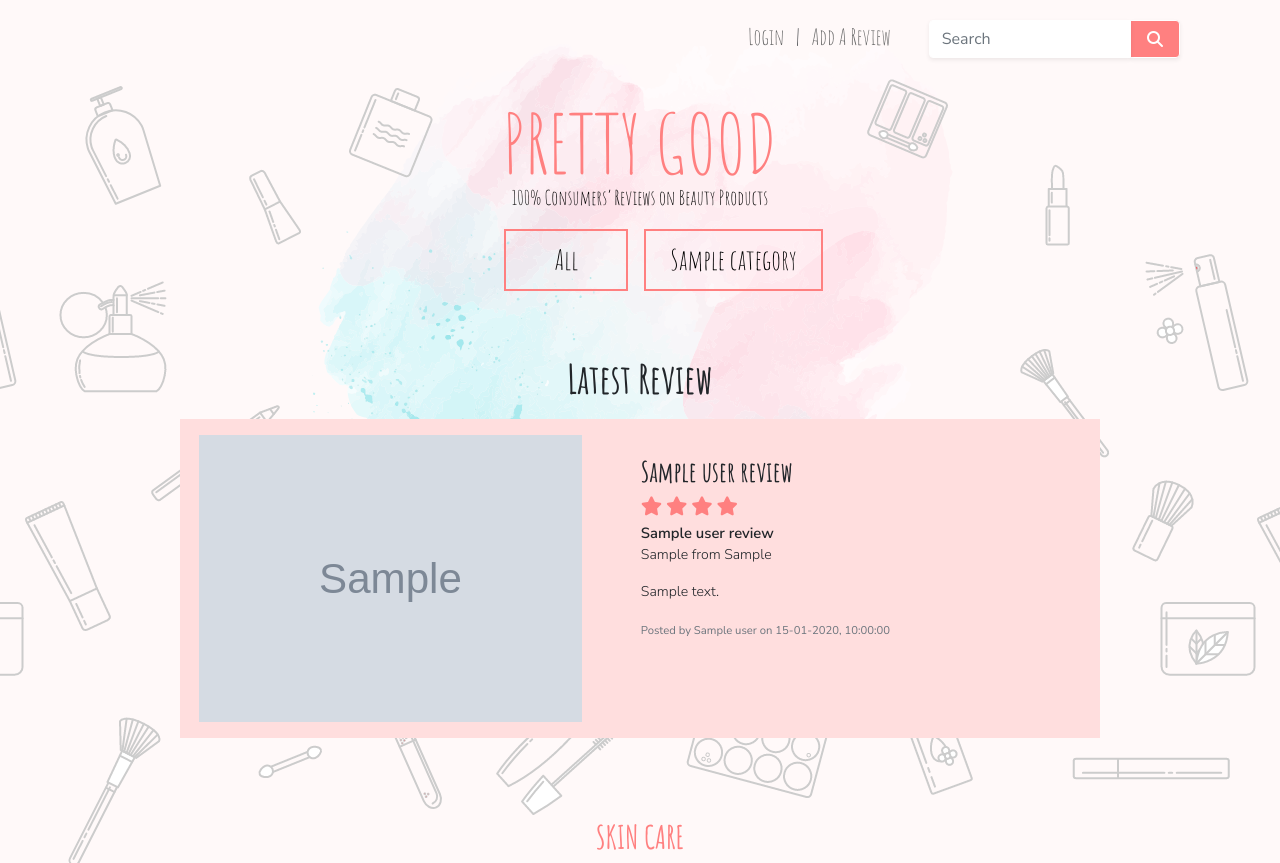
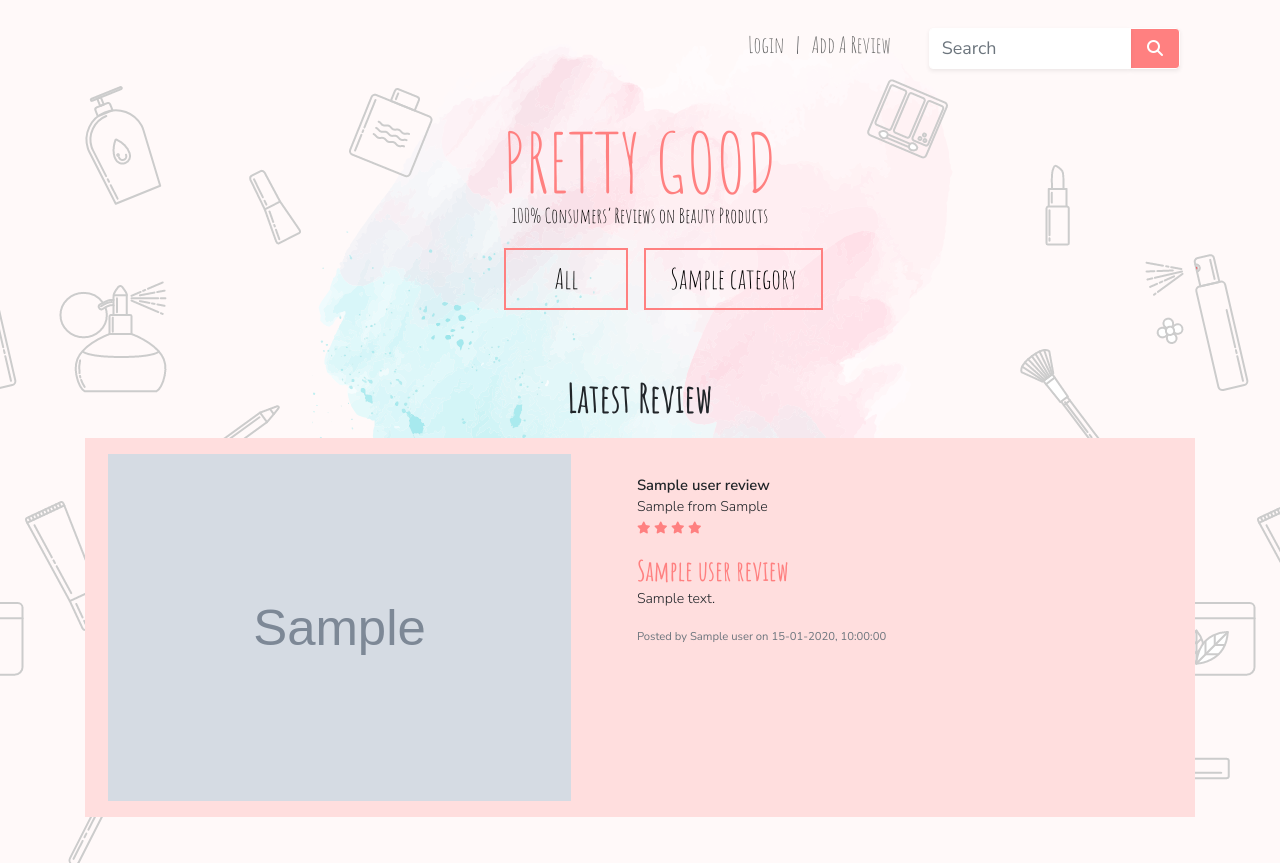
Before and after one commit to jolenewai/beauty_products_reviews, a Flask app: page /read_reviews in a window 1280 px wide. Shown: the top 863 px of the page. Run offline with Flask 2, Linux system fonts and the light colour scheme; grey boxes marked "Sample" are stand-in pictures; a database or web service that is not in the repository returns one stand-in record (values such as "Sample title"); some libraries are stand-ins or nearby versions.

Commit message:
add more info for reviews on all  reviews page

```diff
--- a/app.py
+++ b/app.py
@@ -134,14 +134,13 @@ def read_reviews_by_category(cat_id):
 
         if current_user:
             user = dao.get_user_by_email(client, current_user.id)
-        else:
-            user = None
+    else:
+        user = None
 
     return render_template('read_reviews_by_cat.template.html', current_cat=current_cat, cat=all_cat, reviews=reviews, user=user)
 
 
 @app.route('/add_review')
-@flask_login.login_required
 def add_review():
 
     client = data.get_client()
--- a/static/css/main.css
+++ b/static/css/main.css
@@ -1,7 +1,6 @@
 @import url('https://fonts.googleapis.com/css2?family=Amatic+SC:wght@400;700&family=Nunito+Sans:wght@300;400;600&display=swap');
 
 body {
-
     background-color: #FFF9F9;
     background-image: url("/static/images/second_background.png");
     background-attachment: fixed;
@@ -10,6 +9,7 @@ body {
     font-family: 'Amatic SC', cursive;
     font-weight: 400;
     margin-top: 20px;
+    transition:500ms ease;
 }
 
 .navbar-custom {
@@ -67,7 +67,6 @@ h1, h2, h3, h4, h5, h6 {
 .link-border{
     border-color: #FF8080 !important;
     border-width: 2px !important;
-
 }
 
 .btn {
@@ -98,8 +97,10 @@ label {
     font-size: 1.25em !important;
 }
 
-input, textarea, .custom-checkbox-label {
+input, textarea, .custom-checkbox-label, select>option {
     font-family: 'Nunito Sans', sans-serif;
+    font-size: 0.8em !important;
+    font-weight: 300;
 }
 
 a:visited, a:link{
@@ -186,7 +187,7 @@ a:hover{
     .navbar-custom {
         background-color:#FF8080;
         width: 100%;
-        z-index: 999;
+        z-index: 1030;
         position: fixed;
         top: 0;
         left: 0;
@@ -201,7 +202,7 @@ a:hover{
     }
 
     .navbar-close {
-        z-index: 1000;
+        z-index: 1030;
         position: fixed;
         top: 20px;
         visibility: visible;
@@ -209,6 +210,7 @@ a:hover{
 
     .navbar a {
         color: #FFF;
+        font-size: 1.8em;
     }
 
     .btn a:visited, .btn a:link{
--- a/static/scripts/script.js
+++ b/static/scripts/script.js
@@ -2,3 +2,5 @@ $(window).scroll(function(){
     $('#top-bar').toggleClass('scrolled', $(this).scrollTop() > 50);
     $('.navbar-toggler').toggleClass('shift-position', $(this).scrollTop() > 50)
 });
+
+AOS.init();
--- a/templates/main.template.html
+++ b/templates/main.template.html
@@ -10,14 +10,14 @@
     {% block externalscript %}{% endblock %}
     <!-- FontAwesome kit code -->
     <script src="https://kit.fontawesome.com/d302b3e2ff.js" crossorigin="anonymous"></script>
-
+    <link href="https://unpkg.com/aos@2.3.1/dist/aos.css" rel="stylesheet">
     <link rel="stylesheet" href="/static/css/main.css" />
 
     <title>Pretty Good - 100% Consumers' Reviews on Beauty Products</title>
 </head>
 <body>
 
-    <div id="top-bar" class="container sticky-top">
+    <div id="top-bar" class="container sticky-top py-2">
         <div class="row justify-content-end pr-0 mr-0 ">
 
                 <div class="col-sm-3 col-6 col-md-4 col-lg-3 text-right">
@@ -53,8 +53,6 @@
             </div>
         </div>
 
-
-
         <nav class="navbar navbar-expand-lg link-border ">
             <button class="navbar-toggler btn rounded-0" type="button" data-toggle="collapse" data-target="#navbarSupportedContent" aria-controls="navbarSupportedContent" aria-expanded="false" aria-label="Toggle navigation">
                 <span class="text-white custom-icon"> <i class="fas fa-bars"></i></span>
@@ -78,13 +76,11 @@
                 </ul>
             </div>
         </nav>
-
     </div>
     {% block login_user %} {% endblock %}
     <div class="container-flex mt-2 mt-sm-5">
         <div class="row justify-content-center mx-0 px-0">
             <div class="col-sm-12 col-lg-10 col-md-10 mx-auto px-0">
-
                 <h1 class="text-center mb-3">{% block title %} {% endblock %} </h1>
             </div>
         </div>
@@ -106,6 +102,7 @@
     <script src="https://cdn.jsdelivr.net/npm/popper.js@1.16.0/dist/umd/popper.min.js" integrity="sha384-Q6E9RHvbIyZFJoft+2mJbHaEWldlvI9IOYy5n3zV9zzTtmI3UksdQRVvoxMfooAo" crossorigin="anonymous"></script>
     <script src="https://stackpath.bootstrapcdn.com/bootstrap/4.4.1/js/bootstrap.min.js" integrity="sha384-wfSDF2E50Y2D1uUdj0O3uMBJnjuUD4Ih7YwaYd1iqfktj0Uod8GCExl3Og8ifwB6" crossorigin="anonymous"></script>
 
+    <script src="https://unpkg.com/aos@2.3.1/dist/aos.js"></script>
     <!-- My own javascript -->
     <script src="/static/scripts/script.js"></script>
 </body>
--- a/templates/read_reviews.template.html
+++ b/templates/read_reviews.template.html
@@ -6,9 +6,9 @@
     <div class="container">
     <div class="row justify-content-around">
 
-        <div class="col-md-10">
+        <div class="col-sm-10 col-md">
         {% for r in review %}
-        <div class="card mb-3 lightpink-bg rounded-0 border-0 py-3">
+        <div class="card mb-3 lightpink-bg rounded-0 border-0 py-sm-3" data-aos="fade-up" data-aos-delay="50">
             <div class="row no-gutters justify-content-around">
                 {% if r.image %}
                 <div class="col-md-5">
@@ -17,14 +17,14 @@
                 {% endif %}
                 <div class="col-md-6">
                 <div class="card-body">
-                    <h3 class="card-title mb-0 mt-0">{{r.title}}</h3>
+                    <p class="card-text"><strong>{{r.product_name}}</strong><br/>
+                    {{r.product_brand}} from {{r.country_of_origin}}<br/>
                     {% set rating = r.rating | int %}
                     {% for i in range(0,rating) %}
                         <span class="pink-text stars"> <i class="fas fa-star"></i></span>
-                    {% endfor %}<br/>
-                    <p class="card-text"><strong>{{r.product_name}}</strong><br/>
-                    {{r.product_brand}} from {{r.country_of_origin}}
+                    {% endfor %}
                     </p>
+                    <h3 class="card-title mb-0 mt-0 pink-text">{{r.title}}</h3>
                     <p class="card-text">
                     {{ r.review }}
                     </p>
@@ -47,17 +47,21 @@
             <h2 class="text-center pink-text">SKIN CARE</h2>
             <div class="card-group">
                 {% for s in skincare %}
-                <div class="card">
+                <div class="card" data-aos="fade-up" data-aos-delay="50">
                     {% if s.image %}
                     <img src="{{s.image}}}" class="card-img-top" alt="{{s.product_name}}">
                     {% endif %}
                     <div class="card-body">
-                    <h5 class="card-title">{{s.title}}</h5>
                     <p class="card-text"><strong>{{s.product_name}}</strong><br/>
+                    {{s.product_brand}} from {{s.country_of_origin}}<br/>
                         {% set rating = s.rating | int %}
                         {% for i in range(0,rating) %}
                             <span class="pink-text stars"> <i class="fas fa-star"></i></span>
                         {% endfor %}
+                    </p>
+                    <h5 class="card-title  mb-0 mt-0 pink-text">{{s.title}}</h5>
+                    <p class="card-text">
+                    {{ s.review }}
                     </p>
                     <p class="card-text"><small class="text-muted">Posted by {% for u in users if s.user_id==u._id %}{{u.name}}{% endfor%} on {{s.posted.strftime("%d-%m-%Y, %H:%M:%S")}}</small></p>
                     </div>
@@ -75,16 +79,18 @@
     <h2 class="text-center pink-text">COSMETICS</h2>
     <div class="card-group">
         {% for c in cosmetics %}
-        <div class="card">
+        <div class="card" data-aos="fade-up" data-aos-delay="50">
             <img src="{{c.image}}}" class="card-img-top" alt="{{c.product_name}}">
             <div class="card-body">
-            <h5 class="card-title">{{c.title}}</h5>
             <p class="card-text"><strong>{{c.product_name}}</strong><br/>
+            {{c.product_brand}} from {{c.country_of_origin}}<br/>
                 {% set rating = c.rating | int %}
                 {% for i in range(0,rating) %}
                     <span class="pink-text stars"> <i class="fas fa-star"></i></span>
                 {% endfor %}
             </p>
+            <h5 class="card-title mb-0 mt-0 pink-text">{{c.title}}</h5>
+            <p class="card-text"> {{c.review}}</p>
             <p class="card-text"><small class="text-muted">Posted by {% for u in users if c.user_id==u._id %}{{u.name}}{% endfor%} on {{c.posted.strftime("%d-%m-%Y, %H:%M:%S")}}</small></p>
             </div>
         </div>
@@ -101,16 +107,19 @@
             <h2 class="pink-text">BODY CARE</h2>
             <div class="card-group">
                 {% for b in bodycare %}
-                <div class="card">
+                <div class="card" data-aos="fade-up" data-aos-delay="50">
                     <img src="{{b.image}}}" class="card-img-top" alt="{{b.product_name}}" height="295">
                     <div class="card-body">
-                    <h5 class="card-title">{{b.title}}</h5>
-                    <p class="card-text">{{b.product_name}}<br/>
+                    <p class="card-text"><strong>{{b.product_name}}</strong><br/>
+                    {{b.product_brand}} from {{b.country_of_origin}}<br/>
                         {% set rating = b.rating | int %}
                         {% for i in range(0,rating) %}
                             <span class="pink-text stars"> <i class="fas fa-star"></i></span>
                         {% endfor %}
                     </p>
+
+                    <h5 class="card-title pink-text mb-0 mt-0 ">{{b.title}}</h5>
+                    <p class="card-text">{{b.review}}</p>
                     <p class="card-text"><small class="text-muted">Posted by {% for u in users if b.user_id==u._id %}{{u.name}}{% endfor%} on {{b.posted.strftime("%d-%m-%Y, %H:%M:%S")}}</small></p>
                     </div>
                 </div>
@@ -124,16 +133,19 @@
             <h2 class="pink-text">HAIR CARE</h2>
             <div class="card-group">
                 {% for h in haircare %}
-                <div class="card">
-                    <img src="{{h.image}}}" class="card-img-top" alt="{{h.product_name}}" height="295">
+                <div class="card" data-aos="fade-up" data-aos-delay="20">
+                    <img src="{{h.image}}}" class="card-img-top" alt="{{h.product_name}}" >
                     <div class="card-body">
-                    <h5 class="card-title">{{h.title}}</h5>
-                    <p class="card-text">{{h.product_name}}<br/>
+                    <p class="card-text"><strong>{{h.product_name}}</strong><br/>
+                    {{h.product_brand}} from {{h.country_of_origin}}<br/>
+
                         {% set rating = h.rating | int %}
                         {% for i in range(0,rating) %}
                             <span class="pink-text"> <i class="fas fa-star"></i></span>
                         {% endfor %}
                     </p>
+                    <h5 class="card-title pink-text mb-0 mt-0">{{h.title}}</h5>
+                    <p class="card-text">{{h.review}}</p>
                     <p class="card-text"><small class="text-muted">Posted by {% for u in users if h.user_id==u._id %}{{u.name}}{% endfor%} on {{h.posted.strftime("%d-%m-%Y, %H:%M:%S")}}</small></p>
                     </div>
                 </div>
--- a/templates/read_reviews_by_cat.template.html
+++ b/templates/read_reviews_by_cat.template.html
@@ -11,18 +11,20 @@
 
                 <div class="card-columns">
                     {% for r in reviews %}
-                    <div class="card">
+                    <div class="card" data-aos="fade-up" data-aos-delay="20">
                         {% if r.image %}
                         <img src="{{r.image}}" class="card-img-top" alt="{{r.product_name}}">
                         {% endif %}
                         <div class="card-body">
-                        <h5 class="card-title">{{r.title}}</h5>
                         <p class="card-text">{{r.product_name}}<br/>
+                        {{r.product_brand}} from {{r.country_of_origin}}<br/>
                             {% set rating = r.rating | int %}
                             {% for i in range(0,rating) %}
                                 <span class="pink-text stars"> <i class="fas fa-star"></i></span>
                             {% endfor %}
                         </p>
+                        <h5 class="card-title pink-text mb-0 pb-0">{{r.title}}</h5>
+
                         <p class="card-text"><small class="text-muted">Posted by {% for u in users if r.user_id==u._id %}{{u.name}}{% endfor%} on {{r.posted.strftime("%d-%m-%Y, %H:%M:%S")}}</small></p>
                         </div>
                     </div>
```
Also changed, not shown: templates/user_login.template.html (+4 -5 lines). Lines whose indentation alone changed are shown as unchanged.
